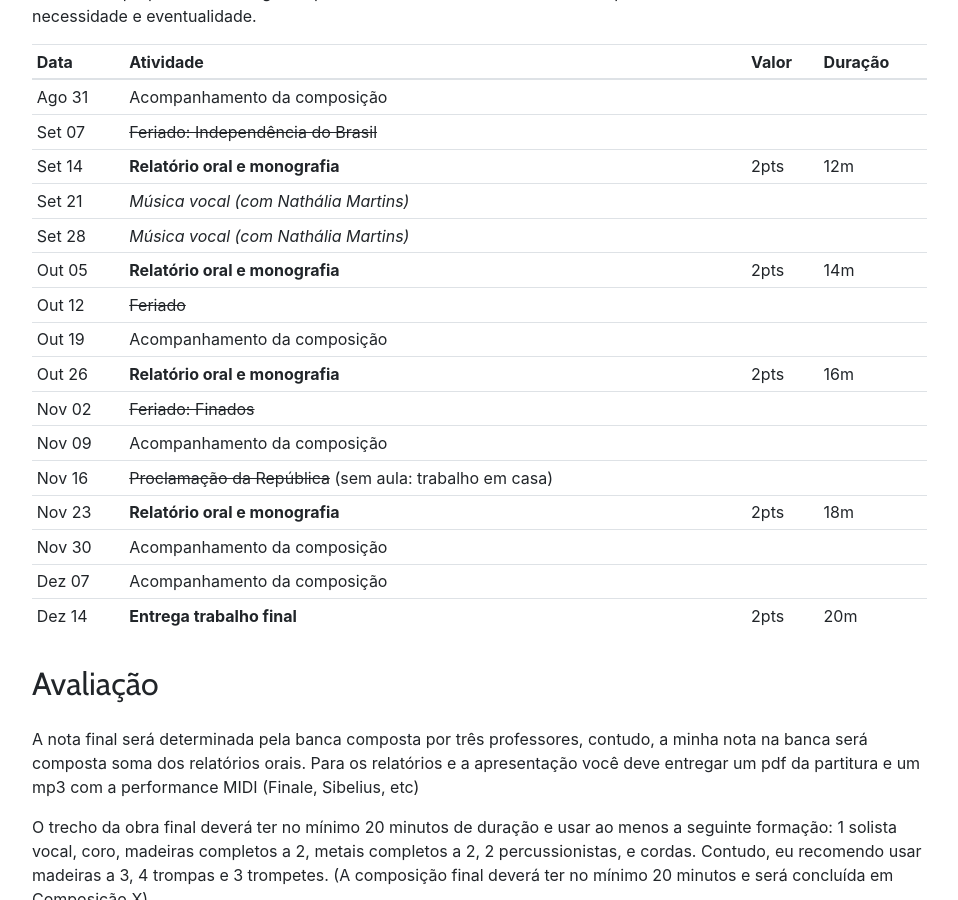
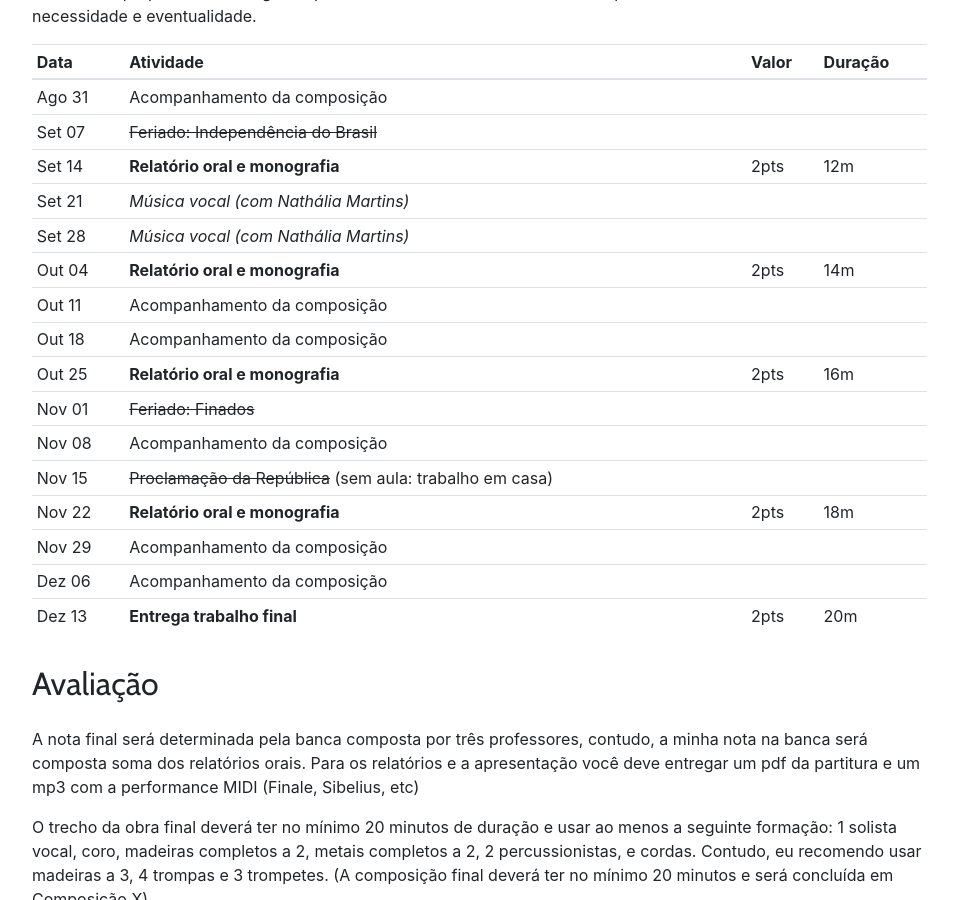
Before and after one commit to kroger/genosmus, a Jekyll site: the page built from _pedro/musb19.md, in a window 1280 px wide and 900 px high, scrolled down 498 px. Shown: the whole window, without its empty margins (68-1026 px from the left). Built offline with Jekyll 4.4.1, drawn with Linux system fonts in a browser that asks for light colours.

Commit message:
Atualiza cronograma

```diff
--- a/_pedro/musb19.md
+++ b/_pedro/musb19.md
@@ -23,17 +23,17 @@
 Set 14 | **Relatório oral e monografia** | 2pts | 12m
 Set 21 | *Música vocal (com Nathália Martins)*
 Set 28 | *Música vocal (com Nathália Martins)*
-Out 05 | **Relatório oral e monografia** | 2pts | 14m
-Out 12 | <del>Feriado</del> | |
-Out 19 | Acompanhamento da composição
-Out 26 | **Relatório oral e monografia** | 2pts | 16m
-Nov 02 | <del>Feriado: Finados</del> | |
-Nov 09 | Acompanhamento da composição
-Nov 16 | <del>Proclamação da República</del> (sem aula: trabalho em casa) | |
-Nov 23 | **Relatório oral e monografia** | 2pts | 18m
-Nov 30 | Acompanhamento da composição
-Dez 07 | Acompanhamento da composição
-Dez 14 | **Entrega trabalho final** | 2pts | 20m
+Out 04 | **Relatório oral e monografia** | 2pts | 14m
+Out 11 | Acompanhamento da composição
+Out 18 | Acompanhamento da composição
+Out 25 | **Relatório oral e monografia** | 2pts | 16m
+Nov 01 | <del>Feriado: Finados</del> | |
+Nov 08 | Acompanhamento da composição
+Nov 15 | <del>Proclamação da República</del> (sem aula: trabalho em casa) | |
+Nov 22 | **Relatório oral e monografia** | 2pts | 18m
+Nov 29 | Acompanhamento da composição
+Dez 06 | Acompanhamento da composição
+Dez 13 | **Entrega trabalho final** | 2pts | 20m
 {: .table .table-sm }
 
 ## Avaliação
```
